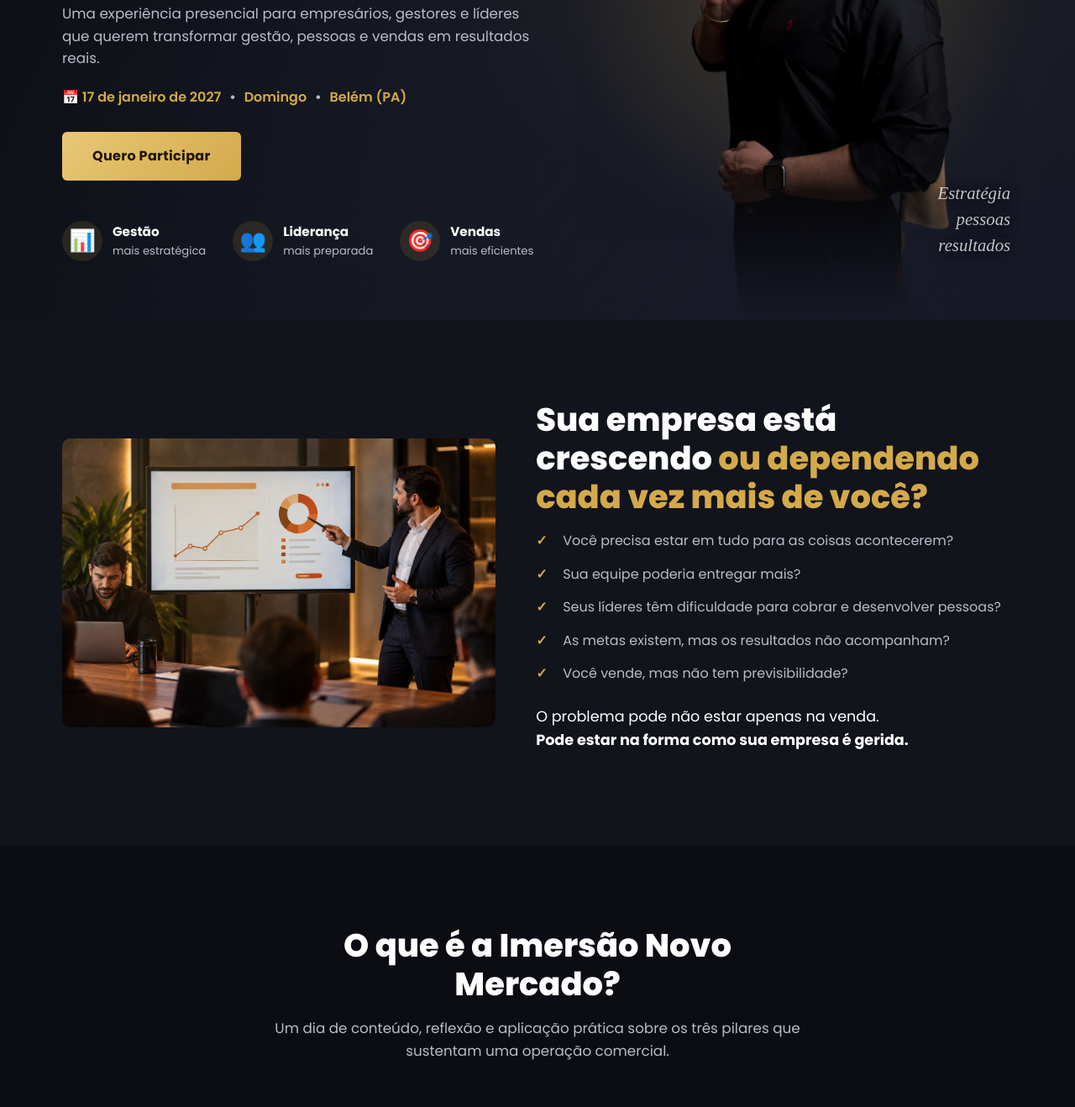
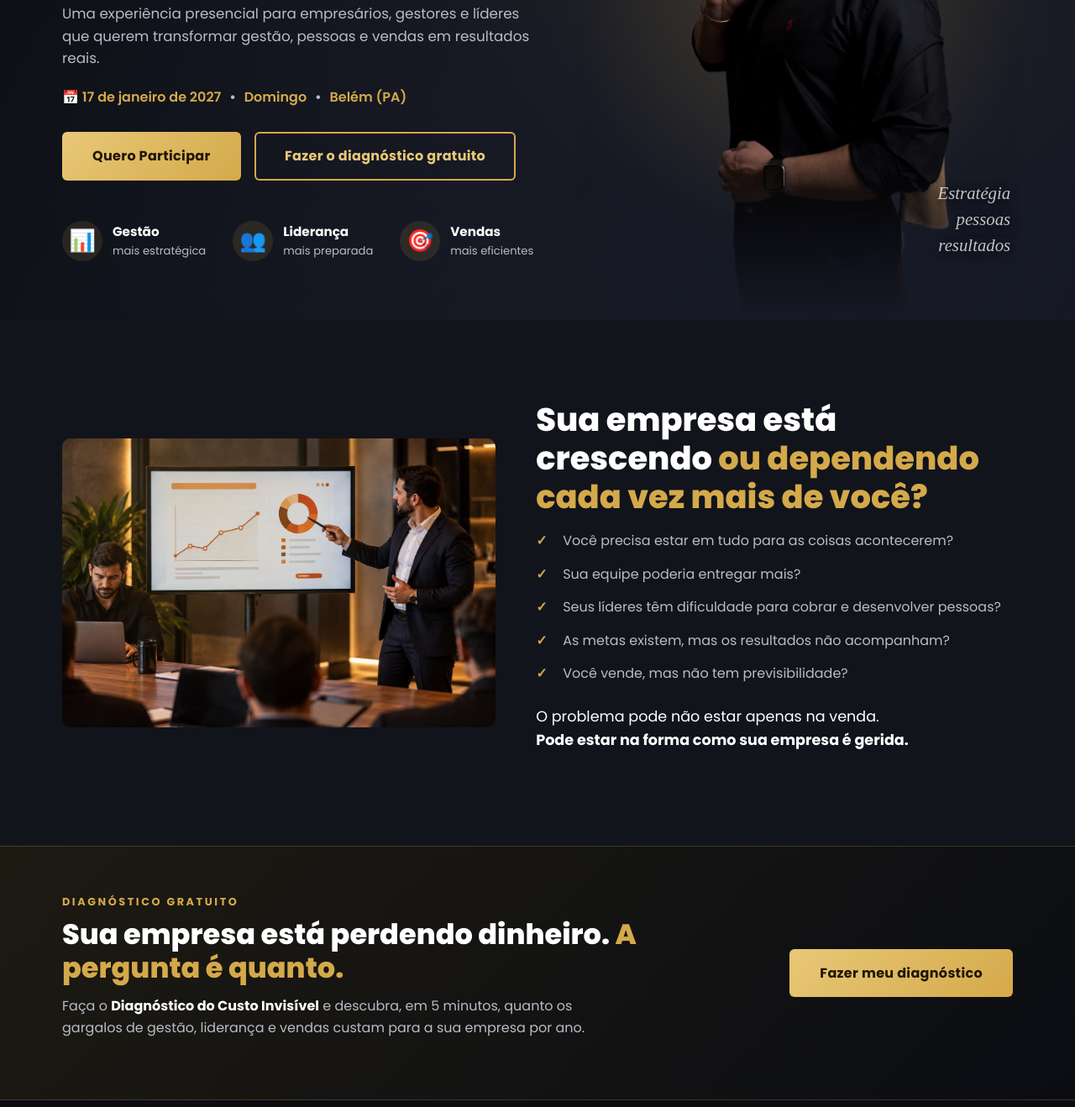
Before and after one commit to RicardoCarvalhoGit/Imers-o-Novo-Mercado, a plain HTML site: page index.html in a window 1280 px wide. Shown: the part 430-1748 px from the top of the page at 84% size. Drawn offline with Linux system fonts and the light colour scheme; a script that the page names is missing; a web font is replaced by a local one.

Commit message:
Adiciona chamadas para o Diagnóstico do Custo Invisível na landing page
- Link no menu, botão secundário no hero, faixa de destaque após a seção de dor e link no card final do FAQ
- Evento de clique (Meta Pixel CliqueDiagnostico / GA4 clique_diagnostico) com a origem do botão

Co-Authored-By: Claude Opus 5.5 <noreply@anthropic.com>

```diff
--- a/css/style.css
+++ b/css/style.css
@@ -86,6 +86,49 @@ p { margin: 0 0 16px; }
 .btn-lg { padding: 16px 36px; font-size: 1rem; }
 
 .btn-nav { padding: 10px 22px; font-size: 0.85rem; }
+
+.btn-outline {
+  background: transparent;
+  color: var(--color-gold-light);
+  box-shadow: inset 0 0 0 2px var(--color-gold);
+}
+
+.btn-outline:hover {
+  background: rgba(212, 169, 74, 0.12);
+  transform: translateY(-2px);
+}
+
+.hero-btn-diagnostico { margin-left: 12px; }
+
+@media (max-width: 600px) {
+  .hero-btn-diagnostico { margin-left: 0; margin-top: 12px; }
+}
+
+.main-nav .nav-diagnostico { color: var(--color-gold); font-weight: 600; }
+
+/* CTA Diagnóstico do Custo Invisível */
+.section-diagnostico {
+  background: linear-gradient(135deg, #1d1a12, var(--color-bg-darker));
+  border-top: 1px solid rgba(212, 169, 74, 0.25);
+  border-bottom: 1px solid rgba(212, 169, 74, 0.25);
+  padding: 56px 0;
+}
+
+.diagnostico-banner {
+  display: flex;
+  flex-wrap: wrap;
+  align-items: center;
+  justify-content: space-between;
+  gap: 32px;
+}
+
+.diagnostico-text { flex: 1 1 520px; }
+.diagnostico-text h2 { font-size: clamp(1.5rem, 3vw, 2.1rem); margin-bottom: 12px; }
+.diagnostico-text p:last-child { color: var(--color-text-muted); max-width: 640px; }
+.diagnostico-text strong { color: var(--color-white); }
+
+.faq-cta-diagnostico { font-size: 0.85rem; margin-top: 18px; }
+.faq-cta-diagnostico a { color: var(--color-gold-light); font-weight: 600; text-decoration: underline; }
 
 /* ===== Header ===== */
 .site-header {
--- a/index.html
+++ b/index.html
@@ -62,6 +62,7 @@ src="https://www.facebook.com/tr?id=1451553376536038&ev=PageView&noscript=1"
       <a href="#conteudo">O que você vai encontrar</a>
       <a href="#para-quem">Para quem é</a>
       <a href="#faq">FAQ</a>
+      <a href="/diagnostico/" class="nav-diagnostico" data-diagnostico-origem="menu">Diagnóstico gratuito</a>
     </nav>
 
     <a href="https://wa.me/5511982273141?text=Ol%C3%A1%2C%20quero%20participar%20da%20imers%C3%A3o%20novo%20mercado" class="btn btn-primary btn-nav" target="_blank" rel="noopener" data-tally-width="900" data-tally-layout="modal" data-tally-open="BzNNd7" data-tally-emoji-text="👋" data-tally-emoji-animation="wave" data-tally-form-events-forwarding="1" data-tally-hidden-origem="menu">Quero participar</a>
@@ -86,6 +87,7 @@ src="https://www.facebook.com/tr?id=1451553376536038&ev=PageView&noscript=1"
     <p class="hero-date"><span aria-hidden="true">📅</span> 17 de janeiro de 2027 <span class="dot">•</span> Domingo <span class="dot">•</span> Belém (PA)</p>
 
     <a href="https://wa.me/5511982273141?text=Ol%C3%A1%2C%20quero%20participar%20da%20imers%C3%A3o%20novo%20mercado" class="btn btn-primary btn-lg" target="_blank" rel="noopener" data-tally-width="900" data-tally-layout="modal" data-tally-open="BzNNd7" data-tally-emoji-text="👋" data-tally-emoji-animation="wave" data-tally-form-events-forwarding="1" data-tally-hidden-origem="hero">Quero Participar</a>
+    <a href="/diagnostico/" class="btn btn-outline btn-lg hero-btn-diagnostico" data-diagnostico-origem="hero">Fazer o diagnóstico gratuito</a>
 
     <div class="hero-stats">
       <div class="hero-stat">
@@ -134,6 +136,18 @@ src="https://www.facebook.com/tr?id=1451553376536038&ev=PageView&noscript=1"
       </ul>
       <p class="lead">O problema pode não estar apenas na venda.<br><strong>Pode estar na forma como sua empresa é gerida.</strong></p>
     </div>
+  </div>
+</section>
+
+<!-- CTA DIAGNÓSTICO DO CUSTO INVISÍVEL -->
+<section class="section-diagnostico" id="diagnostico">
+  <div class="container diagnostico-banner">
+    <div class="diagnostico-text">
+      <p class="eyebrow">Diagnóstico gratuito</p>
+      <h2>Sua empresa está perdendo dinheiro. <span class="highlight">A pergunta é quanto.</span></h2>
+      <p>Faça o <strong>Diagnóstico do Custo Invisível</strong> e descubra, em 5 minutos, quanto os gargalos de gestão, liderança e vendas custam para a sua empresa por ano.</p>
+    </div>
+    <a href="/diagnostico/" class="btn btn-primary btn-lg" data-diagnostico-origem="banner">Fazer meu diagnóstico</a>
   </div>
 </section>
 
@@ -275,6 +289,7 @@ src="https://www.facebook.com/tr?id=1451553376536038&ev=PageView&noscript=1"
       <p>Gestão. Liderança. Vendas.</p>
       <a href="https://wa.me/5511982273141?text=Ol%C3%A1%2C%20quero%20participar%20da%20imers%C3%A3o%20novo%20mercado" class="btn btn-primary btn-lg" target="_blank" rel="noopener" data-tally-width="900" data-tally-layout="modal" data-tally-open="BzNNd7" data-tally-emoji-text="👋" data-tally-emoji-animation="wave" data-tally-form-events-forwarding="1" data-tally-hidden-origem="faq_final">Quero Participar</a>
       <p class="faq-cta-small">Dê o primeiro passo para colocar sua empresa em um novo nível.</p>
+      <p class="faq-cta-diagnostico">Ainda não sabe quanto os gargalos custam para você? <a href="/diagnostico/" data-diagnostico-origem="faq_final">Faça o diagnóstico gratuito →</a></p>
     </div>
   </div>
 </section>
--- a/js/script.js
+++ b/js/script.js
@@ -44,6 +44,19 @@ document.addEventListener('DOMContentLoaded', () => {
     }
   });
 
+  // Cliques nas chamadas para o Diagnóstico do Custo Invisível
+  document.querySelectorAll('[data-diagnostico-origem]').forEach(link => {
+    link.addEventListener('click', () => {
+      const origem = link.dataset.diagnosticoOrigem;
+      if (typeof gtag === 'function') {
+        gtag('event', 'clique_diagnostico', { origem_botao: origem });
+      }
+      if (typeof fbq === 'function') {
+        fbq('trackCustom', 'CliqueDiagnostico', { origem: origem });
+      }
+    });
+  });
+
   // Mobile menu toggle
   const menuToggle = document.getElementById('menuToggle');
   const mainNav = document.getElementById('mainNav');
```
